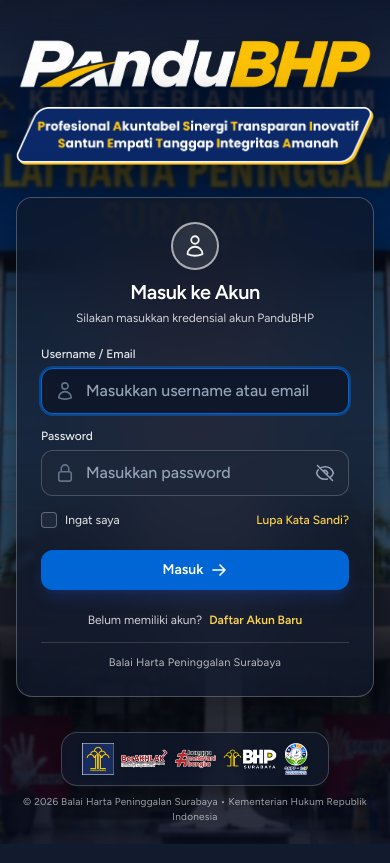
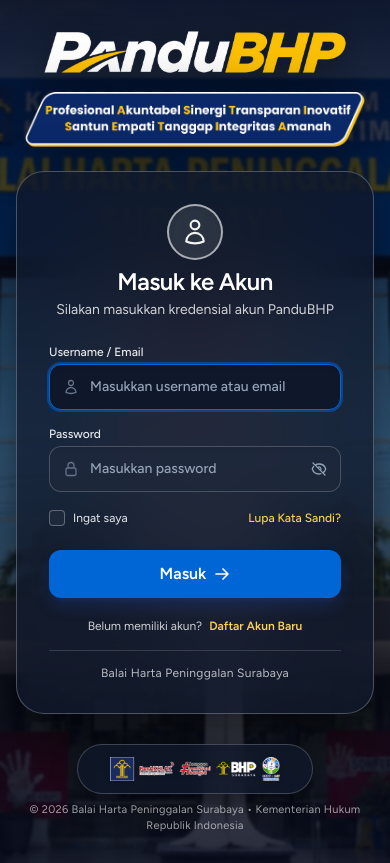
Before and after one commit to BHP-Surabaya/BHP-pandu, a Laravel app: page /login in a window 390 px wide. Run offline with Laravel 12, Linux system fonts and the light colour scheme; style sheets or scripts are compiled from the project's sources; some libraries are stand-ins or nearby versions.

Commit message:
fix(auth): make login page responsive and fit laptop viewports with height-based breakpoints

```diff
--- a/resources/views/auth/login.blade.php
+++ b/resources/views/auth/login.blade.php
@@ -1,5 +1,5 @@
 <x-guest-layout :full-bleed="true">
-    <div class="relative min-h-screen w-full flex flex-col justify-between overflow-x-hidden bg-slate-950 py-4 sm:py-6 px-4 sm:px-8">
+    <div class="relative min-h-screen w-full flex flex-col justify-between overflow-x-hidden bg-slate-950 py-2.5 sm:py-3.5 tall:py-6 px-4 sm:px-6 lg:px-8">
         <!-- Background Image of BHP Surabaya Building -->
         <div class="absolute inset-0 bg-cover bg-center bg-no-repeat transition-all duration-700 scale-100"
              style="background-image: url('{{ asset('images/bg-gedung-bhp-clean.jpg') }}');">
@@ -8,25 +8,25 @@
         <!-- Rich Cinematic Dual-Flank Overlay (Strong contrast for branding & card, clear center view) -->
         <div class="absolute inset-0 bg-gradient-to-b lg:bg-gradient-to-r from-slate-950/90 via-slate-950/50 to-slate-950/85 backdrop-blur-[1px]"></div>
 
-        <!-- Top Spacer for Balanced Vertical Centering -->
-        <div class="hidden lg:block h-12 sm:h-16"></div>
+        <!-- Top Spacer for Balanced Vertical Centering (Only active on tall desktop displays) -->
+        <div class="hidden tall:lg:block tall:h-10 2xl:tall:h-14"></div>
 
         <!-- Main Content Area: Floating Two-Column Layout (Opsi 2) -->
-        <div class="relative z-10 w-full max-w-6xl mx-auto my-auto flex flex-col lg:flex-row items-center justify-center lg:justify-between gap-8 sm:gap-12 lg:gap-16">
+        <div class="relative z-10 w-full max-w-6xl mx-auto my-auto flex flex-col lg:flex-row items-center justify-center lg:justify-between gap-6 sm:gap-8 lg:gap-10 2xl:gap-16 py-1 sm:py-2">
 
             <!-- Left Side: Hero Brand & Official Tagline (Floating Refined) -->
-            <div class="w-full lg:max-w-xl text-white flex flex-col items-center text-center lg:items-start lg:text-left select-none">
+            <div class="w-full lg:max-w-lg xl:max-w-xl text-white flex flex-col items-center text-center lg:items-start lg:text-left select-none">
 
                 <!-- Hero PanduBHP Logo -->
-                <div class="mb-3 sm:mb-4">
+                <div class="mb-2 sm:mb-3 tall:mb-4">
                     <h1 class="sr-only">PanduBHP - Balai Harta Peninggalan Surabaya</h1>
                     <img src="{{ asset('images/logo-pandubhp-clean.png') }}"
                          alt="PanduBHP"
-                         class="h-16 sm:h-20 lg:h-[90px] w-auto object-contain drop-shadow-[0_6px_24px_rgba(0,0,0,0.6)]" />
+                         class="h-12 sm:h-16 lg:h-[72px] tall:lg:h-[88px] w-auto object-contain drop-shadow-[0_6px_24px_rgba(0,0,0,0.6)]" />
                 </div>
 
                 <!-- Official Tagline Badge (PASTI SETIA) -->
-                <div class="w-full max-w-[390px] sm:max-w-[480px] lg:max-w-[520px]">
+                <div class="w-full max-w-[340px] sm:max-w-[420px] lg:max-w-[460px] tall:lg:max-w-[520px]">
                     <img src="{{ asset('images/tagline-pasti-setia.png') }}"
                          alt="PASTI SETIA - Profesional Akuntabel Sinergi Transparan Inovatif | Santun Empati Tanggap Integritas Amanah"
                          class="w-full h-auto object-contain drop-shadow-[0_8px_24px_rgba(0,0,0,0.5)]" />
@@ -34,50 +34,50 @@
             </div>
 
             <!-- Right Side: Frosted Glass Login Card (Solid Contrast) -->
-            <div class="w-full max-w-[430px] flex-shrink-0">
-                <div class="relative backdrop-blur-2xl bg-slate-900/75 border border-white/25 rounded-2xl sm:rounded-[28px] p-6 sm:p-8 shadow-[0_25px_60px_rgba(0,0,0,0.6)] transition-all duration-300 hover:border-white/35"
+            <div class="w-full max-w-[420px] lg:max-w-[390px] xl:max-w-[420px] flex-shrink-0">
+                <div class="relative backdrop-blur-2xl bg-slate-900/75 border border-white/25 rounded-2xl sm:rounded-[24px] tall:rounded-[28px] p-5 sm:p-6 tall:p-8 shadow-[0_25px_60px_rgba(0,0,0,0.6)] transition-all duration-300 hover:border-white/35"
                      x-data="{ showPassword: false }">
 
                     <!-- Top Avatar Circle & Header -->
-                    <div class="flex flex-col items-center text-center mb-5 sm:mb-6">
-                        <div class="w-12 h-12 sm:w-[60px] sm:h-[60px] rounded-full border-2 border-white/60 bg-white/10 flex items-center justify-center text-white mb-2 sm:mb-3 shadow-inner">
-                            <svg class="w-6 h-6 sm:w-8 sm:h-8 text-white/95" fill="none" stroke="currentColor" stroke-width="1.8" viewBox="0 0 24 24">
+                    <div class="flex flex-col items-center text-center mb-3 sm:mb-4 tall:mb-6">
+                        <div class="w-10 h-10 sm:w-11 sm:h-11 tall:w-[56px] tall:h-[56px] rounded-full border-2 border-white/60 bg-white/10 flex items-center justify-center text-white mb-1.5 sm:mb-2 shadow-inner">
+                            <svg class="w-5 h-5 sm:w-6 sm:h-6 tall:w-7 tall:h-7 text-white/95" fill="none" stroke="currentColor" stroke-width="1.8" viewBox="0 0 24 24">
                                 <path stroke-linecap="round" stroke-linejoin="round" d="M15.75 6a3.75 3.75 0 11-7.5 0 3.75 3.75 0 017.5 0zM4.501 20.118a7.5 7.5 0 0114.998 0A17.933 17.933 0 0112 21.75c-2.676 0-5.216-.584-7.499-1.632z" />
                             </svg>
                         </div>
 
-                        <h2 class="text-xl sm:text-2xl font-bold text-white tracking-tight drop-shadow-sm">
+                        <h2 class="text-lg sm:text-xl tall:text-2xl font-bold text-white tracking-tight drop-shadow-sm">
                             Masuk ke Akun
                         </h2>
-                        <p class="text-xs sm:text-sm text-white/80 mt-1 font-normal drop-shadow-sm">
+                        <p class="text-[11px] sm:text-xs tall:text-sm text-white/80 mt-0.5 sm:mt-1 font-normal drop-shadow-sm">
                             Silakan masukkan kredensial akun PanduBHP
                         </p>
                     </div>
 
                     <!-- Session Status & Error Alert -->
                     @if (session('status'))
-                        <div class="mb-4 text-xs font-medium text-emerald-100 bg-emerald-950/70 p-3 rounded-xl border border-emerald-400/40 flex items-center gap-2">
+                        <div class="mb-3 text-xs font-medium text-emerald-100 bg-emerald-950/70 p-2.5 sm:p-3 rounded-xl border border-emerald-400/40 flex items-center gap-2">
                             <svg class="w-4 h-4 text-emerald-300 flex-shrink-0" fill="none" stroke="currentColor" viewBox="0 0 24 24"><path stroke-linecap="round" stroke-linejoin="round" stroke-width="2" d="M5 13l4 4L19 7"/></svg>
                             <span>{{ session('status') }}</span>
                         </div>
                     @endif
                     @if (session('error'))
-                        <div class="mb-4 text-xs font-medium text-red-100 bg-red-950/80 p-3 rounded-xl border border-red-400/40 flex items-center gap-2">
+                        <div class="mb-3 text-xs font-medium text-red-100 bg-red-950/80 p-2.5 sm:p-3 rounded-xl border border-red-400/40 flex items-center gap-2">
                             <svg class="w-4 h-4 text-red-300 flex-shrink-0" fill="none" stroke="currentColor" viewBox="0 0 24 24"><path stroke-linecap="round" stroke-linejoin="round" stroke-width="2" d="M12 9v2m0 4h.01m-6.938 4h13.856c1.54 0 2.502-1.667 1.732-3L13.732 4c-.77-1.333-2.694-1.333-3.464 0L3.34 16c-.77 1.333.192 3 1.732 3z"/></svg>
                             <span>{{ session('error') }}</span>
                         </div>
                     @endif
 
                     <!-- Login Form -->
-                    <form method="POST" action="{{ route('login') }}" class="space-y-3.5 sm:space-y-4">
+                    <form method="POST" action="{{ route('login') }}" class="space-y-3 sm:space-y-3.5 tall:space-y-4">
                         @csrf
 
                         <!-- Username / Email Input -->
                         <div>
-                            <label for="email" class="block text-xs font-medium text-white/90 mb-1.5">Username / Email</label>
+                            <label for="email" class="block text-xs font-medium text-white/90 mb-1">Username / Email</label>
                             <div class="relative">
                                 <div class="absolute inset-y-0 left-0 pl-3.5 flex items-center pointer-events-none text-slate-500">
-                                    <svg class="w-5 h-5" fill="none" stroke="currentColor" stroke-width="1.9" viewBox="0 0 24 24">
+                                    <svg class="w-4 h-4 sm:w-5 sm:h-5" fill="none" stroke="currentColor" stroke-width="1.9" viewBox="0 0 24 24">
                                         <path stroke-linecap="round" stroke-linejoin="round" d="M15.75 6a3.75 3.75 0 11-7.5 0 3.75 3.75 0 017.5 0zM4.501 20.118a7.5 7.5 0 0114.998 0A17.933 17.933 0 0112 21.75c-2.676 0-5.216-.584-7.499-1.632z" />
                                     </svg>
                                 </div>
@@ -89,11 +89,11 @@
                                        autofocus
                                        autocomplete="username"
                                        placeholder="Masukkan username atau email"
-                                       class="w-full pl-11 pr-4 py-2.5 sm:py-3 bg-slate-800/80 hover:bg-slate-800 focus:bg-slate-900 text-white placeholder:text-slate-400 rounded-xl text-base sm:text-sm font-medium border border-white/20 focus:border-[#0066d6] focus:outline-none focus:ring-2 focus:ring-[#0066d6]/50 shadow-inner transition @error('email') border-red-400 ring-2 ring-red-400/40 @enderror" />
+                                       class="w-full pl-10 sm:pl-11 pr-4 py-2 sm:py-2.5 tall:py-3 bg-slate-800/80 hover:bg-slate-800 focus:bg-slate-900 text-white placeholder:text-slate-400 rounded-xl text-sm font-medium border border-white/20 focus:border-[#0066d6] focus:outline-none focus:ring-2 focus:ring-[#0066d6]/50 shadow-inner transition @error('email') border-red-400 ring-2 ring-red-400/40 @enderror" />
                             </div>
                             @error('email')
-                                <p class="mt-1.5 text-xs text-red-100 bg-red-950/70 py-1.5 px-3 rounded-lg border border-red-400/40 font-medium flex items-center gap-1.5">
-                                    <svg class="w-4 h-4 flex-shrink-0 text-red-300" fill="none" stroke="currentColor" viewBox="0 0 24 24"><path stroke-linecap="round" stroke-linejoin="round" stroke-width="2" d="M12 9v2m0 4h.01m-6.938 4h13.856c1.54 0 2.502-1.667 1.732-3L13.732 4c-.77-1.333-2.694-1.333-3.464 0L3.34 16c-.77 1.333.192 3 1.732 3z"/></svg>
+                                <p class="mt-1 text-xs text-red-100 bg-red-950/70 py-1 px-2.5 rounded-lg border border-red-400/40 font-medium flex items-center gap-1.5">
+                                    <svg class="w-3.5 h-3.5 flex-shrink-0 text-red-300" fill="none" stroke="currentColor" viewBox="0 0 24 24"><path stroke-linecap="round" stroke-linejoin="round" stroke-width="2" d="M12 9v2m0 4h.01m-6.938 4h13.856c1.54 0 2.502-1.667 1.732-3L13.732 4c-.77-1.333-2.694-1.333-3.464 0L3.34 16c-.77 1.333.192 3 1.732 3z"/></svg>
                                     <span>{{ $message }}</span>
                                 </p>
                             @enderror
@@ -101,10 +101,10 @@
 
                         <!-- Password Input -->
                         <div>
-                            <label for="password" class="block text-xs font-medium text-white/90 mb-1.5">Password</label>
+                            <label for="password" class="block text-xs font-medium text-white/90 mb-1">Password</label>
                             <div class="relative">
                                 <div class="absolute inset-y-0 left-0 pl-3.5 flex items-center pointer-events-none text-slate-500">
-                                    <svg class="w-5 h-5" fill="none" stroke="currentColor" stroke-width="1.9" viewBox="0 0 24 24">
+                                    <svg class="w-4 h-4 sm:w-5 sm:h-5" fill="none" stroke="currentColor" stroke-width="1.9" viewBox="0 0 24 24">
                                         <path stroke-linecap="round" stroke-linejoin="round" d="M16.5 10.5V6.75a4.5 4.5 0 10-9 0v3.75m-.75 11.25h10.5a2.25 2.25 0 002.25-2.25v-6.75a2.25 2.25 0 00-2.25-2.25H6.75a2.25 2.25 0 00-2.25 2.25v6.75a2.25 2.25 0 002.25 2.25z" />
                                     </svg>
                                 </div>
@@ -114,7 +114,7 @@
                                        required
                                        autocomplete="current-password"
                                        placeholder="Masukkan password"
-                                       class="w-full pl-11 pr-11 py-2.5 sm:py-3 bg-slate-800/80 hover:bg-slate-800 focus:bg-slate-900 text-white placeholder:text-slate-400 rounded-xl text-base sm:text-sm font-medium border border-white/20 focus:border-[#0066d6] focus:outline-none focus:ring-2 focus:ring-[#0066d6]/50 shadow-inner transition @error('password') border-red-400 ring-2 ring-red-400/40 @enderror" />
+                                       class="w-full pl-10 sm:pl-11 pr-10 py-2 sm:py-2.5 tall:py-3 bg-slate-800/80 hover:bg-slate-800 focus:bg-slate-900 text-white placeholder:text-slate-400 rounded-xl text-sm font-medium border border-white/20 focus:border-[#0066d6] focus:outline-none focus:ring-2 focus:ring-[#0066d6]/50 shadow-inner transition @error('password') border-red-400 ring-2 ring-red-400/40 @enderror" />
 
                                 <!-- Show / Hide Password Button -->
                                 <button type="button"
@@ -122,18 +122,18 @@
                                         class="absolute inset-y-0 right-0 pr-3.5 flex items-center text-slate-400 hover:text-white focus:outline-none cursor-pointer transition"
                                         tabindex="-1"
                                         aria-label="Toggle password visibility">
-                                    <svg x-show="showPassword" class="w-5 h-5" fill="none" stroke="currentColor" stroke-width="1.9" viewBox="0 0 24 24" style="display: none;">
+                                    <svg x-show="showPassword" class="w-4 h-4 sm:w-5 sm:h-5" fill="none" stroke="currentColor" stroke-width="1.9" viewBox="0 0 24 24" style="display: none;">
                                         <path stroke-linecap="round" stroke-linejoin="round" d="M2.036 12.322a1.012 1.012 0 010-.639C3.423 7.51 7.36 4.5 12 4.5c4.638 0 8.573 3.007 9.963 7.178.07.207.07.431 0 .639C20.577 16.49 16.64 19.5 12 19.5c-4.638 0-8.573-3.007-9.963-7.178z" />
                                         <path stroke-linecap="round" stroke-linejoin="round" d="M15 12a3 3 0 11-6 0 3 3 0 016 0z" />
                                     </svg>
-                                    <svg x-show="!showPassword" class="w-5 h-5" fill="none" stroke="currentColor" stroke-width="1.9" viewBox="0 0 24 24">
+                                    <svg x-show="!showPassword" class="w-4 h-4 sm:w-5 sm:h-5" fill="none" stroke="currentColor" stroke-width="1.9" viewBox="0 0 24 24">
                                         <path stroke-linecap="round" stroke-linejoin="round" d="M3.98 8.223A10.477 10.477 0 001.934 12C3.226 16.338 7.244 19.5 12 19.5c.993 0 1.953-.138 2.863-.395M6.228 6.228A10.45 10.45 0 0112 4.5c4.756 0 8.773 3.162 10.065 7.498a10.523 10.523 0 01-4.293 5.774M6.228 6.228L3 3m3.228 3.228l3.65 3.65m7.894 7.894L21 21m-3.228-3.228l-3.65-3.65m0 0a3 3 0 10-4.243-4.243m4.242 4.242L9.88 9.88" />
                                     </svg>
                                 </button>
                             </div>
                             @error('password')
-                                <p class="mt-1.5 text-xs text-red-100 bg-red-950/70 py-1.5 px-3 rounded-lg border border-red-400/40 font-medium flex items-center gap-1.5">
-                                    <svg class="w-4 h-4 flex-shrink-0 text-red-300" fill="none" stroke="currentColor" viewBox="0 0 24 24"><path stroke-linecap="round" stroke-linejoin="round" stroke-width="2" d="M12 9v2m0 4h.01m-6.938 4h13.856c1.54 0 2.502-1.667 1.732-3L13.732 4c-.77-1.333-2.694-1.333-3.464 0L3.34 16c-.77 1.333.192 3 1.732 3z"/></svg>
+                                <p class="mt-1 text-xs text-red-100 bg-red-950/70 py-1 px-2.5 rounded-lg border border-red-400/40 font-medium flex items-center gap-1.5">
+                                    <svg class="w-3.5 h-3.5 flex-shrink-0 text-red-300" fill="none" stroke="currentColor" viewBox="0 0 24 24"><path stroke-linecap="round" stroke-linejoin="round" stroke-width="2" d="M12 9v2m0 4h.01m-6.938 4h13.856c1.54 0 2.502-1.667 1.732-3L13.732 4c-.77-1.333-2.694-1.333-3.464 0L3.34 16c-.77 1.333.192 3 1.732 3z"/></svg>
                                     <span>{{ $message }}</span>
                                 </p>
                             @enderror
@@ -158,9 +158,9 @@
                         </div>
 
                         <!-- Submit Button (Masuk ->) -->
-                        <div class="pt-2">
+                        <div class="pt-1 sm:pt-1.5 tall:pt-2">
                             <button type="submit"
-                                    class="w-full py-2.5 sm:py-3 px-6 bg-[#0066d6] hover:bg-[#0055b8] active:bg-[#00479e] text-white font-semibold text-sm sm:text-base rounded-xl shadow-lg shadow-blue-900/40 flex items-center justify-center gap-2 transition duration-200 ease-in-out cursor-pointer group">
+                                    class="w-full py-2 sm:py-2.5 tall:py-3 px-6 bg-[#0066d6] hover:bg-[#0055b8] active:bg-[#00479e] text-white font-semibold text-sm sm:text-sm tall:text-base rounded-xl shadow-lg shadow-blue-900/40 flex items-center justify-center gap-2 transition duration-200 ease-in-out cursor-pointer group">
                                 <span>Masuk</span>
                                 <svg class="w-4 h-4 group-hover:translate-x-1 transition-transform duration-200" fill="none" stroke="currentColor" stroke-width="2.5" viewBox="0 0 24 24">
                                     <path stroke-linecap="round" stroke-linejoin="round" d="M13.5 4.5L21 12m0 0l-7.5 7.5M21 12H3" />
@@ -170,7 +170,7 @@
 
                         <!-- Register Link -->
                         @if (Route::has('register'))
-                            <div class="pt-2 text-center text-xs text-white/80">
+                            <div class="pt-1 sm:pt-1.5 text-center text-xs text-white/80">
                                 {{ __('Belum memiliki akun?') }}
                                 <a href="{{ route('register') }}" class="font-bold text-amber-300 hover:text-amber-200 hover:underline ml-1 transition">
                                     {{ __('Daftar Akun Baru') }}
@@ -179,8 +179,8 @@
                         @endif
 
                         <!-- Footer Card Divider & Subtext -->
-                        <div class="pt-3 mt-3 sm:pt-4 sm:mt-4 border-t border-white/15 text-center">
-                            <p class="text-[11px] sm:text-xs text-white/70 font-normal tracking-wide drop-shadow-sm">
+                        <div class="pt-2 mt-2 sm:pt-2.5 sm:mt-2.5 tall:pt-3.5 tall:mt-3.5 border-t border-white/15 text-center">
+                            <p class="text-[10px] sm:text-[11px] tall:text-xs text-white/70 font-normal tracking-wide drop-shadow-sm">
                                 Balai Harta Peninggalan Surabaya
                             </p>
                         </div>
@@ -190,13 +190,13 @@
         </div>
 
         <!-- Bottom Web Area: Official Accreditation & Endorsement Logos (RAW ASSET PANDU BHP-2) -->
-        <div class="relative z-10 w-full max-w-4xl mx-auto mt-4 sm:mt-6 pt-1 pb-1 flex flex-col items-center select-none">
-            <div class="inline-flex items-center justify-center px-5 sm:px-8 py-2.5 sm:py-3 rounded-2xl sm:rounded-full bg-slate-900/75 backdrop-blur-md border border-white/20 shadow-[0_8px_24px_rgba(0,0,0,0.5)]">
+        <div class="relative z-10 w-full max-w-4xl mx-auto mt-2 sm:mt-3 tall:mt-6 pt-0.5 pb-1 flex flex-col items-center select-none">
+            <div class="inline-flex items-center justify-center px-4 sm:px-6 tall:px-8 py-1.5 sm:py-2 tall:py-3 rounded-xl sm:rounded-2xl tall:rounded-full bg-slate-900/75 backdrop-blur-md border border-white/20 shadow-[0_8px_24px_rgba(0,0,0,0.5)]">
                 <img src="{{ asset('images/footer-logos-bhp.png') }}"
                      alt="Kementerian Hukum RI, BerAKHLAK, Bangga Melayani Bangsa, Wilayah Bebas dari Korupsi (WBK), ISO"
-                     class="h-8 sm:h-10 lg:h-12 w-auto max-w-full object-contain drop-shadow" />
+                     class="h-6 sm:h-7 lg:h-7 tall:lg:h-11 w-auto max-w-full object-contain drop-shadow" />
             </div>
-            <p class="text-[10px] sm:text-[11px] text-white/60 font-normal tracking-wide mt-2 drop-shadow-sm text-center">
+            <p class="text-[9px] sm:text-[10px] tall:text-[11px] text-white/60 font-normal tracking-wide mt-1 sm:mt-1.5 tall:mt-2 drop-shadow-sm text-center">
                 &copy; {{ date('Y') }} Balai Harta Peninggalan Surabaya &bull; Kementerian Hukum Republik Indonesia
             </p>
         </div>
--- a/tailwind.config.js
+++ b/tailwind.config.js
@@ -14,6 +14,9 @@ export default {
             fontFamily: {
                 sans: ['Figtree', ...defaultTheme.fontFamily.sans],
             },
+            screens: {
+                'tall': { 'raw': '(min-height: 780px)' },
+            },
         },
     },
 
```
